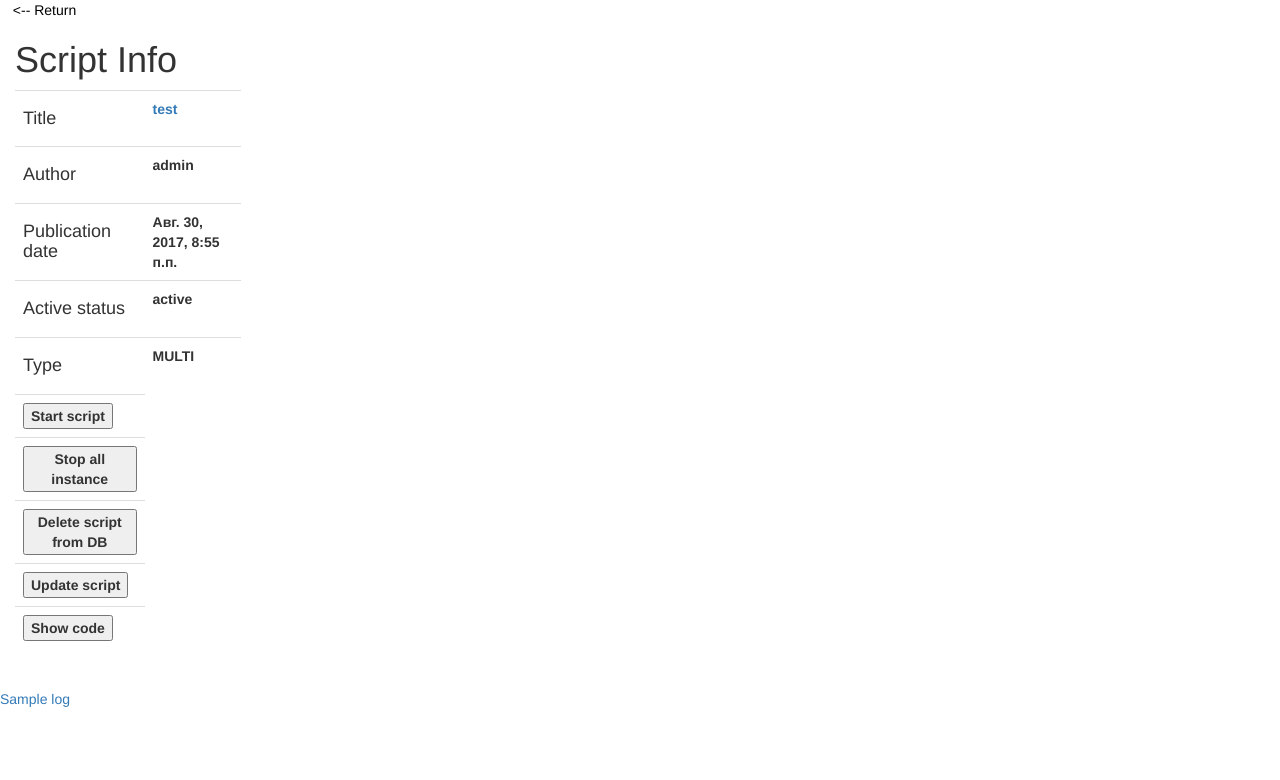
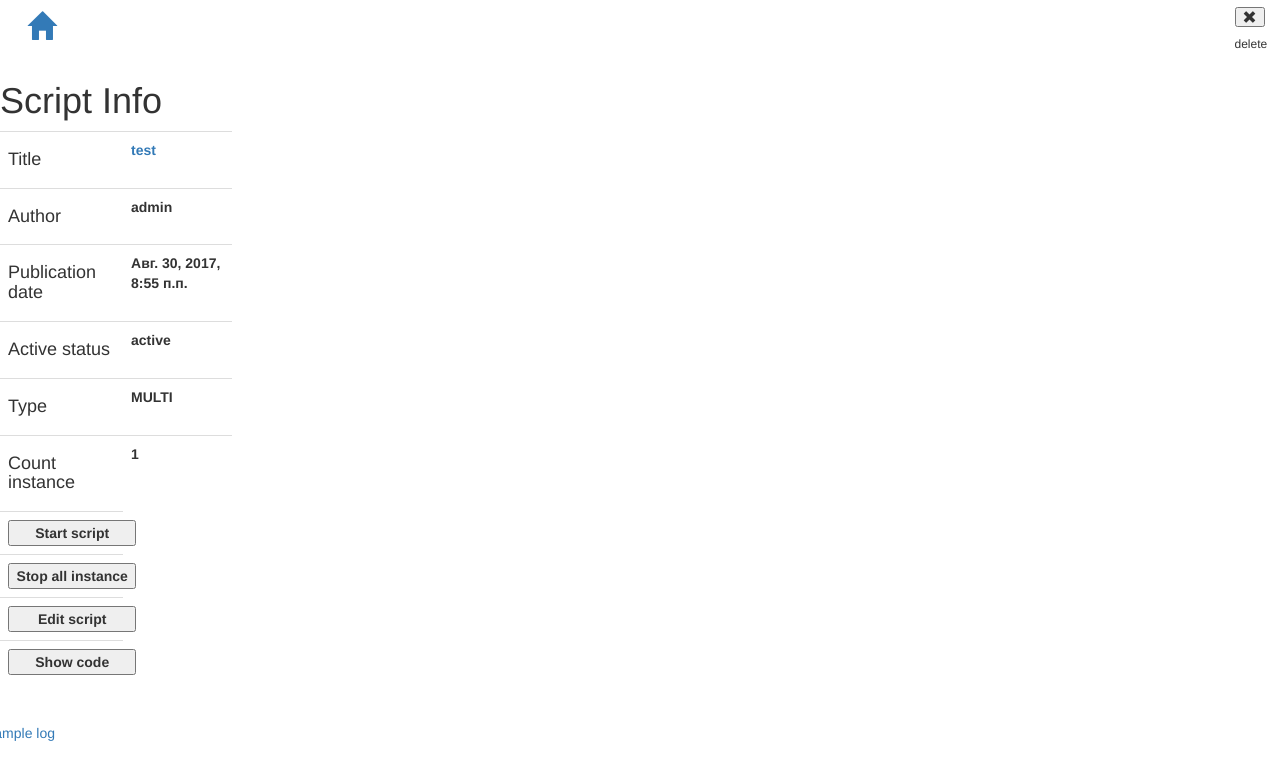
Before and after one commit to pinchukovartur/YandexAnalyticsServer, a Django app: template blog/templates/blog/post_detail.html in a window 1280 px wide. Shown: the top 780 px of the page. Run offline with Django 3.2, Linux system fonts and the light colour scheme; data comes from the database, SQL or seed files in the repository; the template is opened without the code that fills it: values that come from a table or form of the project are taken from there, most other values are stand-ins (such as "Sample title", 1, 10 or a date in 2020); lists and menus that the app fills with data are empty; some libraries are stand-ins or nearby versions.

Commit message:
demo version

```diff
--- a/blog/scripts_controller/xml_data/admin.xml
+++ b/blog/scripts_controller/xml_data/admin.xml
@@ -1 +1 @@
-<scripts><script><name>test</name><type>MULTI</type><start_data>2017-08-30 20:55:39.945874</start_data><author>admin</author><PID>4808</PID></script></scripts>
+<scripts />
--- a/blog/templates/blog/post_detail.html
+++ b/blog/templates/blog/post_detail.html
@@ -3,6 +3,19 @@
 <head>
     <meta http-equiv="Content-Type" content="text/html; charset=utf-8">
     <title>Information</title>
+    <link rel="stylesheet" href="https://maxcdn.bootstrapcdn.com/bootstrap/3.3.7/css/bootstrap.min.css"
+          integrity="sha384-BVYiiSIFeK1dGmJRAkycuHAHRg32OmUcww7on3RYdg4Va+PmSTsz/K68vbdEjh4u" crossorigin="anonymous">
+
+<!-- Optional theme -->
+<link rel="stylesheet" href="https://maxcdn.bootstrapcdn.com/bootstrap/3.3.7/css/bootstrap-theme.min.css"
+      integrity="sha384-rHyoN1iRsVXV4nD0JutlnGaslCJuC7uwjduW9SVrLvRYooPp2bWYgmgJQIXwl/Sp" crossorigin="anonymous">
+
+<!-- Latest compiled and minified JavaScript -->
+<script src="https://maxcdn.bootstrapcdn.com/bootstrap/3.3.7/js/bootstrap.min.js"
+        integrity="sha384-Tc5IQib027qvyjSMfHjOMaLkfuWVxZxUPnCJA7l2mCWNIpG9mGCD8wGNIcPD7Txa" crossorigin="anonymous">
+
+</script>
+
     <link rel="stylesheet" href="//maxcdn.bootstrapcdn.com/bootstrap/3.2.0/css/bootstrap.min.css">
     <link rel="stylesheet" href="//maxcdn.bootstrapcdn.com/bootstrap/3.2.0/css/bootstrap-theme.min.css">
     <script src="https://cdnjs.cloudflare.com/ajax/libs/highlight.js/9.12.0/highlight.min.js"></script>
@@ -13,10 +26,32 @@
     <script src="https://ajax.googleapis.com/ajax/libs/jquery/3.2.1/jquery.min.js"></script>
 </head>
 <body>
+
 <div class="post">
 
-    <a href="/" style="margin: 1%; color:black"><-- Return</a>
-
+<div class="row" style="margin: 0">
+    <div class="col-sm-6">
+    <a href="/" class="glyphicon glyphicon-home" style="font-size: 200%; margin: 2%"></a>
+    </div>
+    <div class="col-sm-6">
+    <form action="/delete/" method="post" style="margin-left: 95%; margin-top: 1%">
+        {% csrf_token %}
+        <input type="hidden" name="post_id" value="{{ post.pk }}">
+        <button class="glyphicon glyphicon-remove" onclick="return confirmDelete();"></button>
+        <h6>delete</h6>
+    </form>
+        <script>
+            function confirmDelete() {
+        if (confirm("Are you sure you want to completely delete the script?")) {
+            return true;
+        } else {
+            return false;
+            }
+        }
+        </script>
+        </div>
+</div>
+<div class="row">
     <div class="container" style="margin: 0; width: 20%">
         <h1>Script Info</h1>
         <table class="table">
@@ -41,14 +76,18 @@
                 <th>{{ post.type }}</th>
             </tr>
             <tr>
+                <th><h4>Count instance</h4></th>
+                <th>{{ count_instance }}</th>
+            </tr>
+            <tr>
                 <th>
                     <form action="/start/" method="post">
                     {% csrf_token %}
                          <input type="hidden" name="post_id" value="{{ post.pk }}">
                         {% if status == True and post.type == "SINGLE" %}
-                         <button disabled style="color: yellow">Start script</button>
+                         <button disabled style="background-color: red; width: 120%">Start script</button>
                         {% else %}
-                         <button>Start script</button>
+                         <button style="width: 120%">Start script</button>
                         {% endif %}
                     </form>
                 </th>
@@ -57,31 +96,26 @@
                 <th>
                     <form action="/stop/" method="post">
                     {% csrf_token %}
-                        <input type="hidden" name="post_id" value="{{ post.pk }}">
-                        <button>Stop all instance</button>
+                         <input type="hidden" name="post_id" value="{{ post.pk }}">
+                        {% if status == False and post.type == "SINGLE" %}
+                         <button disabled style="background-color: red; width: 120%">Stop all instance</button>
+                        {% else %}
+                         <button style="width: 120%">Stop all instance</button>
+                        {% endif %}
                      </form>
-                </th>
-            </tr>
-            <tr>
-                <th>
-                    <form action="/delete/" method="post">
-                    {% csrf_token %}
-                        <input type="hidden" name="post_id" value="{{ post.pk }}">
-                        <button>Delete script from DB</button>
-                    </form>
                 </th>
             </tr>
             <tr>
                 <th>
                     <form action="/update/">
                         <input type="hidden" name="post_id" value="{{ post.pk }}">
-                        <button>Update script</button>
+                        <button style="width: 120%">Edit script</button>
                     </form>
                 </th>
             </tr>
             <tr>
                 <th>
-                    <button onclick="document.getElementById('id01').style.display='block'" style="width:auto;">Show code</button>
+                    <button onclick="document.getElementById('id01').style.display='block'" style="width: 120%;">Show code</button>
                 </th>
             </tr>
         </table>
@@ -92,7 +126,7 @@
         <a href="/media/logs/{{ post.author }}/{{ log }}">{{ log }}</a><br>
     {% endfor %}
 </div>
-
+</div>
 
 <div id="id01" class="modal" style="overflow: scroll">
     <div class="imgcontainer">
--- a/blog/templates/blog/post_edit.html
+++ b/blog/templates/blog/post_edit.html
@@ -10,7 +10,9 @@
 
 </head>
 <body>
-<a href="/" style="margin: 1%; color:black"><-- Return</a>
+<div>
+    <a href="/" class="glyphicon glyphicon-home" style="font-size: 200%; margin: 2%"></a>
+    </div>
 
 <div style="width: 30%; margin-left: 30%; margin-top: 8%">
     <h1>New script</h1>
--- a/blog/templates/blog/post_update.html
+++ b/blog/templates/blog/post_update.html
@@ -10,8 +10,10 @@
 
 </head>
 <body>
-<a href="/" style="margin: 1%; color:black"><-- Return</a>
-<div style="width: 30%; margin-left: 30%; margin-top: 8%">
+<div>
+    <a href="/" class="glyphicon glyphicon-home" style="font-size: 200%; margin: 2%"></a>
+    </div>
+<div style="width: 30%; margin-left: 30%; margin-top: 5%">
     <h1>Update "{{ post.pk }}" script</h1>
     <h3 style="color:red;">{{ name_error }}</h3>
     <form method="post" class="post-form" enctype="multipart/form-data" action="/update/">
```
Also changed, not shown: blog/scripts_controller/scripts/number_of_installations.py (deleted, +0 -45 lines), blog/scripts_controller/scripts/print_date_every_1s.py (added, +7 -0 lines), blog/scripts_controller/scripts_controller.py (+55 -11 lines), blog/views.py (+11 -3 lines), 12 other files.
